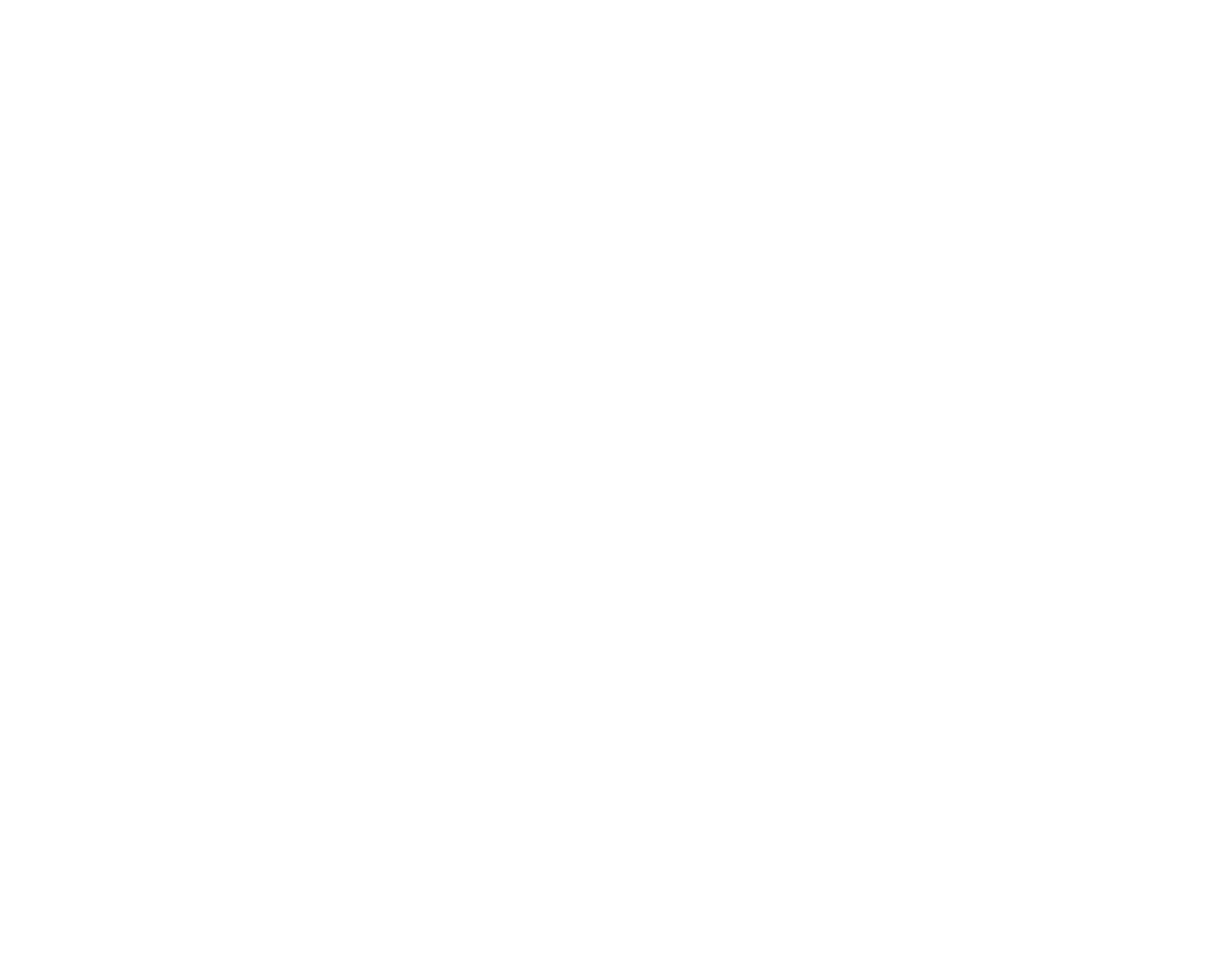
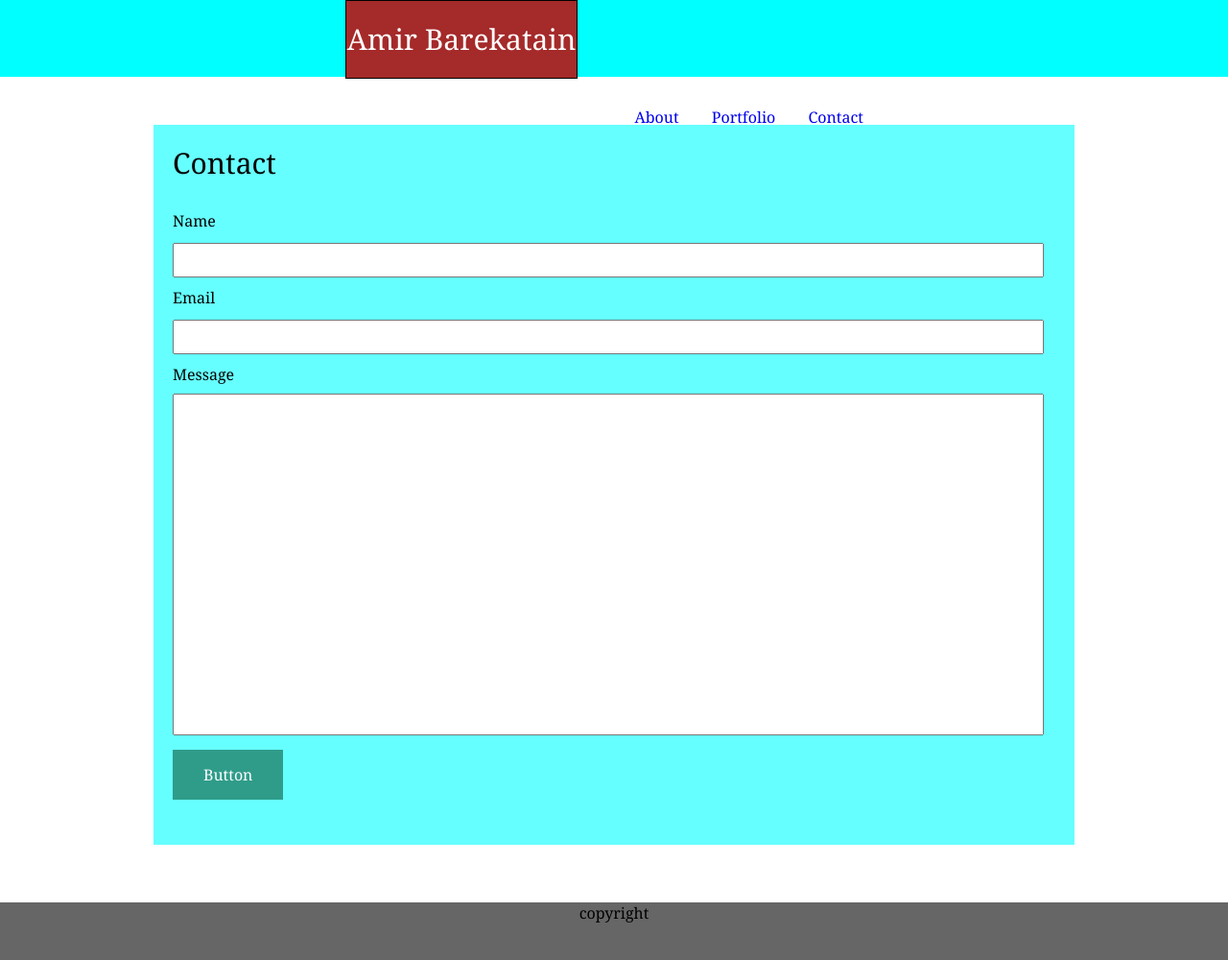
Before and after one commit to amirbare/hw1, a plain HTML site: page contact.html in a window 1280 px wide. Shown: the whole page at 96% size. Before the commit the page ends 800 px from the top, so only its background shows below. Drawn offline with Linux system fonts and the light colour scheme.

Commit message:
finished contact pages

```diff
--- a/assets/css/styles.css
+++ b/assets/css/styles.css
@@ -3,6 +3,15 @@
 
     margin: 0%;
     font-family: 'Georgia', Times, Times New Roman, serif;
+
+}
+
+html, body {
+    height: 100%;
+}
+body {
+    margin:0px;
+    padding: 0px;
 }
 
 a:link {
@@ -31,10 +40,19 @@ li
 
 
 
+
 .right li
 {
 
     padding-left: 30px;
+
+
+}
+
+.left li
+{
+    padding-left: 30px;
+    position: fixed;
 
 
 }
@@ -44,12 +62,13 @@ li
 {
 
     position: static;
-
+    display: inline-block;
     float: right;
     margin-right: 380px;
     line-height: 80px;
     height: 80px;
     padding-left: 80px;
+    white-space: nowrap;
 
 
 
@@ -57,6 +76,8 @@ li
 }
 .left
 {
+
+    color: white;
     font-size: 30px;
     display: inline-block;
     width: 240px;
@@ -108,3 +129,93 @@ img{
     padding-left: 20px;
 
 }
+
+.footercontact {
+    position: relative;
+    left: 0;
+    bottom: 0px;
+    width: 100%;
+    background-color: #666666;
+    text-align: center;
+    height: 60px;
+}
+
+.footerindex {
+    position: fixed;
+    left: 0;
+    bottom: 0px;
+    width: 100%;
+    background-color: #666666;
+    text-align: center;
+    height: 60px;
+}
+
+.footertext
+{
+
+    text-align: center;
+    margin-top: 20px;
+}
+
+.contacttext
+{
+    padding-top: 20px;
+    padding-left: 20px;
+    font-size: 30px;
+}
+
+.forms
+{
+    padding-top: 20px;
+    padding-left: 20px;
+
+}
+.input1
+{
+
+    width: 900px;
+    height: 30px;
+
+}
+
+.input2
+{
+
+    width: 900px;
+    height: 30px;
+
+}
+
+.input3
+{
+
+    width: 900px;
+    height: 350px;
+
+}
+.contactform
+{
+
+      width: 960px;
+    margin: 0 auto;
+    margin-top: 50px;
+    background-color: #66ffff;
+    line-height: 40px;
+    height: 750px;
+    margin-bottom: 60px;
+
+}
+
+.button {
+    background-color: rgb(47, 156, 138);
+    border: none;
+    color: white;
+    padding: 15px 32px;
+    text-align: center;
+    text-decoration: none;
+    display: inline-block;
+    font-size: 16px;
+    margin-left: 20px;
+    margin-top: 15px;
+    cursor: pointer;
+  }
--- a/contact.html
+++ b/contact.html
@@ -0,0 +1,67 @@
+<!DOCTYPE html>
+<html lang="en">
+
+<head>
+    <meta charset="UTF-8">
+    <meta name="viewport" content="width=device-width, initial-scale=1.0">
+    <meta http-equiv="X-UA-Compatible" content="ie=edge">
+    <title>Contact</title>
+
+    <link rel="stylesheet" href="assets/css/styles.css">
+    <link rel="stylesheet" href="contactstyle.css">
+</head>
+
+<body>
+    <nav class="topnav">
+
+
+
+
+            <ul>
+                    <li class="left">Amir Barekatain</li>
+
+                <div class="right">
+                <li>
+                     <a href="index.html">About</a>
+                </li>
+                <li>
+                    <a href="portfolio.html">Portfolio</a>
+                </li>
+                <li>
+                    <a href="contact.html">Contact</a>
+                </li>
+            </div>
+            </ul>
+
+    </nav>
+
+    <div class="contactform">
+
+            <div class="contacttext">Contact</div>
+
+            <form class="forms">
+                    Name<br>
+                    <input type="text" name="firstname" class="input1">
+                    <br>
+                    Email<br>
+                    <input type="text" name="email" class="input2">
+                    <br>
+                    Message<br>
+                    <input type="text" name="message" class="input3">
+                  </form>
+
+                  <button class="button">Button</button>
+
+    </div>
+
+
+    <div class="footercontact">
+
+
+        <div class="footertext">copyright</div>
+
+
+    </div>
+</body>
+
+</html>
```
Also changed, not shown: index.html (+7 -1 lines).
